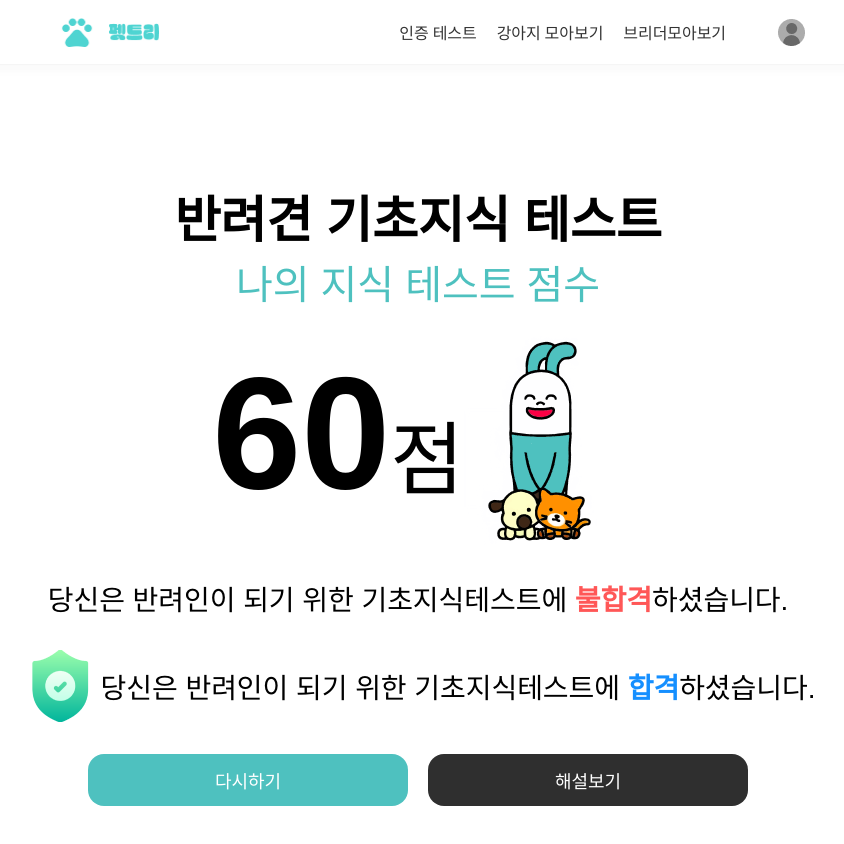
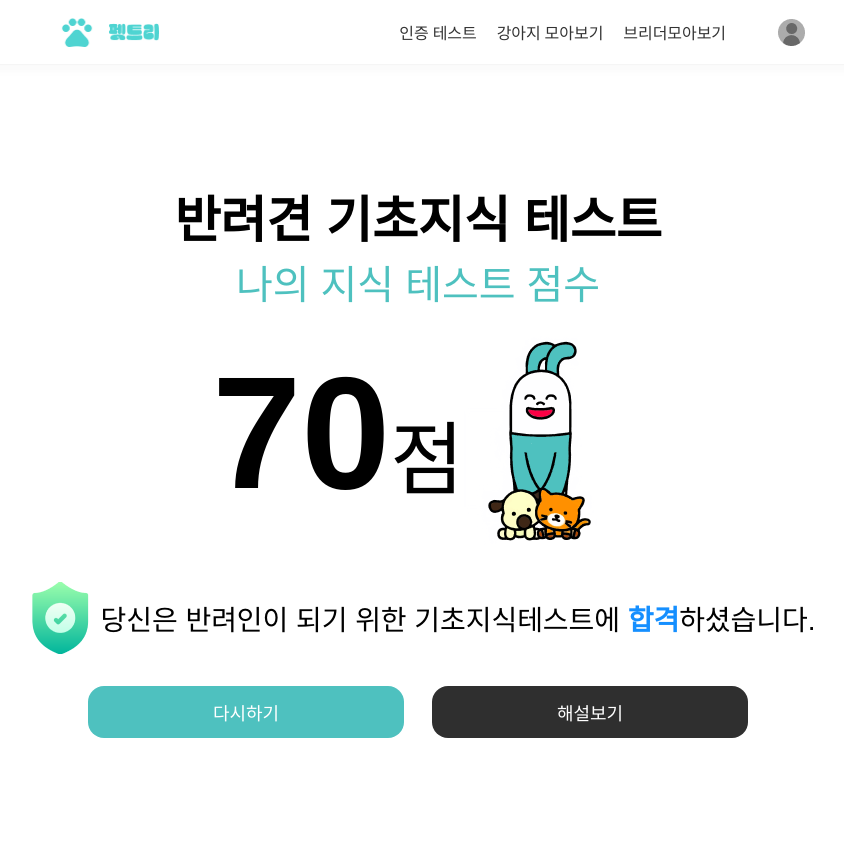
Before and after one commit to next-petree/frontend, a React (Create React App) app: page /result in a window 1280 px wide. Shown: the top 844 px of the page, without its empty margins (222-1066 px from the left). Built offline with nearby package versions, Linux system fonts and the light colour scheme; a web font is replaced by a local one.

Commit message:
fix : 점수 페이지 기능 수정

```diff
--- a/src/component/Result/Result.tsx
+++ b/src/component/Result/Result.tsx
@@ -21,6 +21,7 @@ import {
 } from './ResultStyle';
 
 export default function ResultComp() {
+  const score = 70;
   return (
     <Wrapper>
       <ResultWrapper>
@@ -28,27 +29,29 @@ export default function ResultComp() {
         <ScoreTitle>나의 지식 테스트 점수</ScoreTitle>
         <ScoreWrapper>
           <ScoreDiv>
-            <Score>60</Score>점
+            <Score>{score}</Score>점
           </ScoreDiv>
           <ScoreImg src={Result1} />
         </ScoreWrapper>
         {/* 70점 이상이 합격? */}
         {/* 합격이면 합격 뱃지 보여야됨!! */}
-        <ResultInfo>
-          당신은 반려인이 되기 위한 기초지식테스트에&nbsp;
-          <ResultFailed>불합격</ResultFailed>
-          하셨습니다.
-        </ResultInfo>
-        <ResultInfo>
-          <img src={Badge} />
-          당신은 반려인이 되기 위한 기초지식테스트에&nbsp;
-          <ResultAcceptance> 합격</ResultAcceptance>
-          하셨습니다.
-        </ResultInfo>
+        {score >= 70 ? (
+          <ResultInfo>
+            <img src={Badge} />
+            당신은 반려인이 되기 위한 기초지식테스트에&nbsp;
+            <ResultAcceptance>합격</ResultAcceptance>
+            하셨습니다.
+          </ResultInfo>
+        ) : (
+          <ResultInfo>
+            당신은 반려인이 되기 위한 기초지식테스트에&nbsp;
+            <ResultFailed>불합격</ResultFailed>
+            하셨습니다.
+          </ResultInfo>
+        )}
         <BtnWrapper>
-          {/* 100점이면 해설보기 안보이게!! */}
-          <RestartBtn>다시하기</RestartBtn>
-          <AnswerBtn>해설보기</AnswerBtn>
+          <RestartBtn to="/basic-test">다시하기</RestartBtn>
+          <AnswerBtn to="/answer">해설보기</AnswerBtn>
         </BtnWrapper>
       </ResultWrapper>
     </Wrapper>
--- a/src/component/Result/ResultStyle.ts
+++ b/src/component/Result/ResultStyle.ts
@@ -1,3 +1,4 @@
+import { Link } from 'react-router-dom';
 import styled from 'styled-components';
 
 export const Wrapper = styled.div``;
@@ -61,9 +62,9 @@ export const BtnWrapper = styled.div`
   margin: 0 auto;
   display: flex;
   justify-content: space-between;
-  button {
-    width: 320px;
-    height: 52px;
+  a {
+    text-decoration: none;
+    padding: 13px 125px;
     border: none;
     border-radius: 16px;
     font-size: 18px;
@@ -75,9 +76,9 @@ export const BtnWrapper = styled.div`
     background: #35d8d5;
   }
 `;
-export const RestartBtn = styled.button`
+export const RestartBtn = styled(Link)`
   background: #4ec1bf;
 `;
-export const AnswerBtn = styled.button`
+export const AnswerBtn = styled(Link)`
   background: #2f2f2f;
 `;
```
